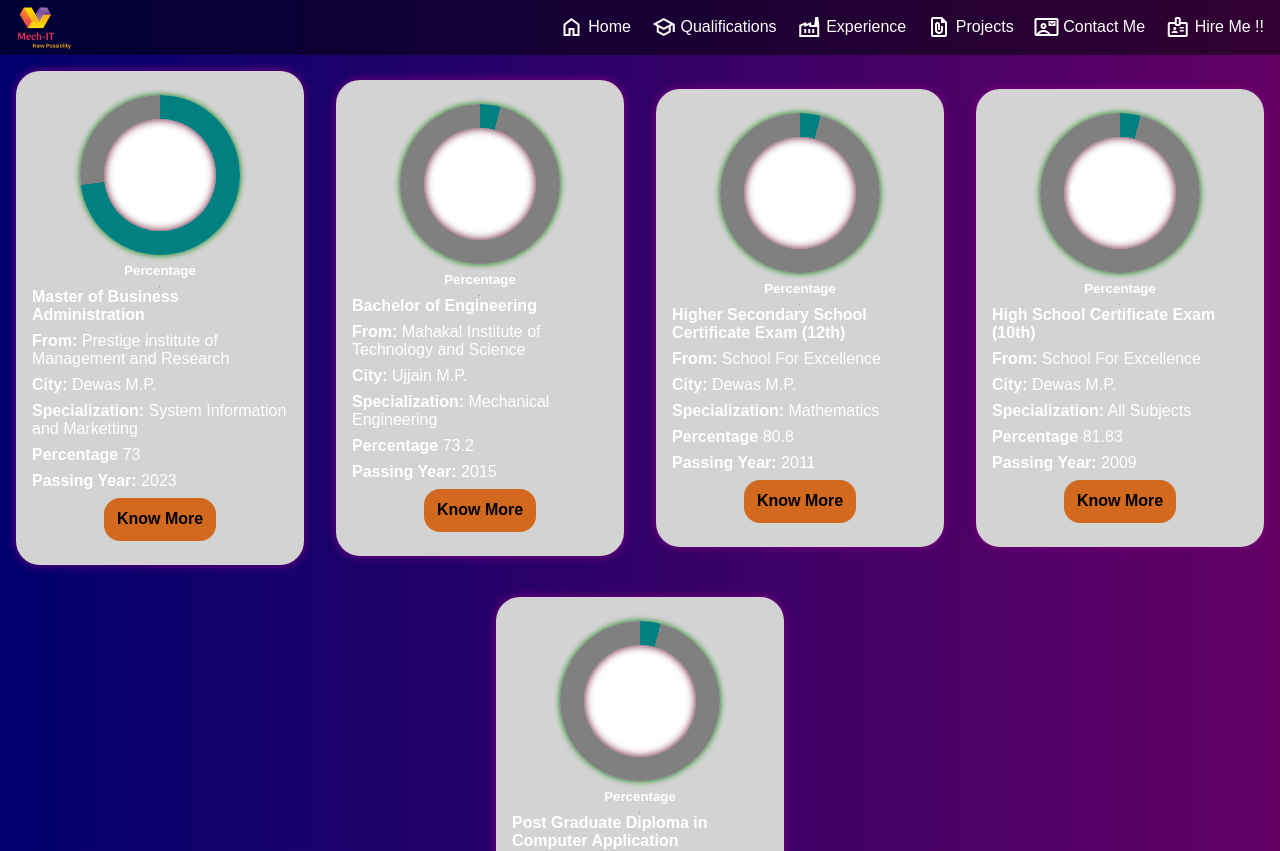
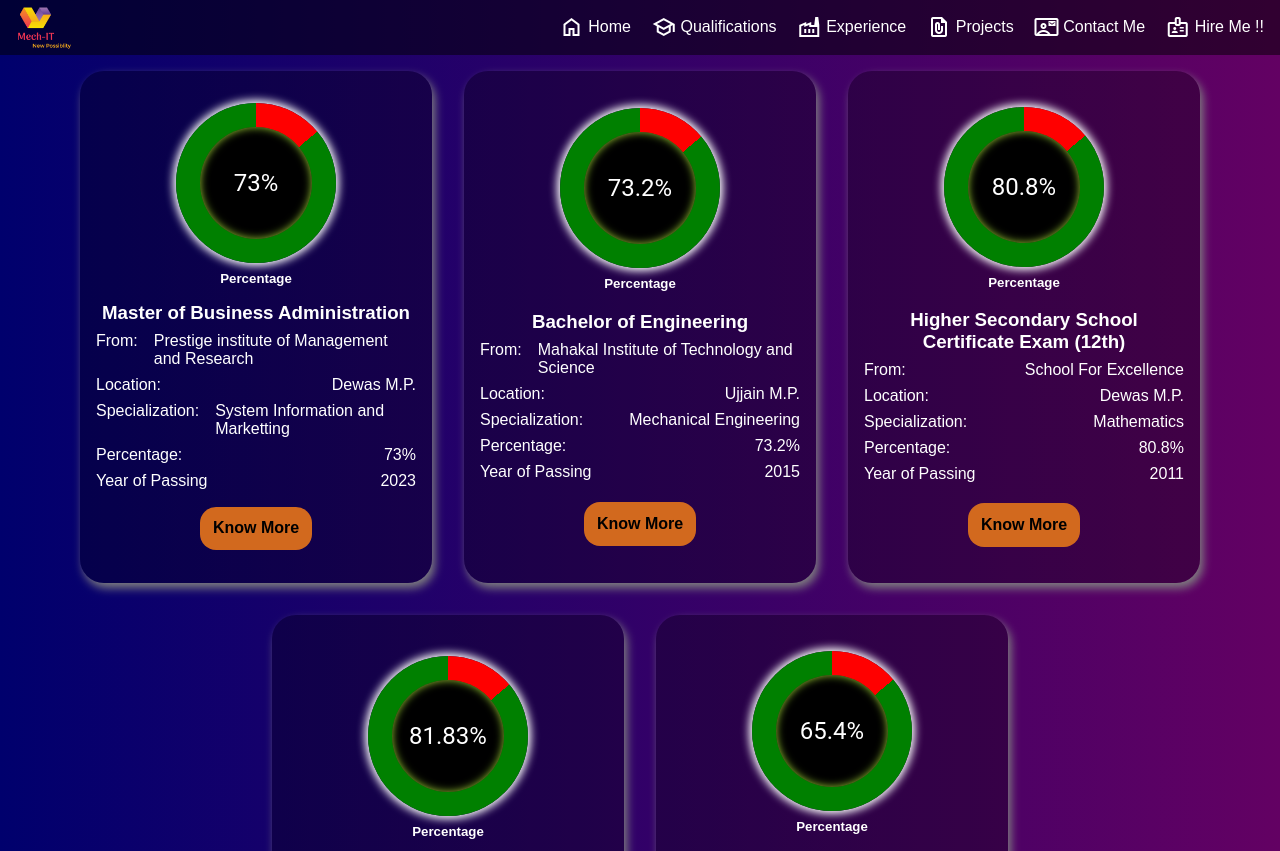
Before and after one commit to Sumitpanchal1993/mechit, a React (Create React App) app: page /qualification in a window 1280 px wide. Shown: the top 851 px of the page. Built offline with nearby package versions, Linux system fonts and the light colour scheme.

Commit message:
ui improved

```diff
--- a/package.json
+++ b/package.json
@@ -6,6 +6,7 @@
     "@testing-library/jest-dom": "^5.17.0",
     "@testing-library/react": "^13.4.0",
     "@testing-library/user-event": "^13.5.0",
+    "bootstrap": "^5.3.2",
     "react": "^18.2.0",
     "react-dom": "^18.2.0",
     "react-router-dom": "^6.14.2",
--- a/src/Assly/Experience.jsx
+++ b/src/Assly/Experience.jsx
@@ -1,10 +1,13 @@
 import React from 'react'
+import ExperienceCard from '../Components/ExperienceCard'
+
 
 function Experience() {
   return (
-    <div>
-      my Experience
-    </div>
+    <>
+    <ExperienceCard/>
+
+    </>
   )
 }
 
--- a/src/Assly/Qualification.jsx
+++ b/src/Assly/Qualification.jsx
@@ -19,7 +19,7 @@ function Qualification() {
 
 
   return (
-    <div style={{ display: 'flex', alignItems: 'center', justifyContent: 'center', height: '100vh', flexWrap: 'wrap' }}>
+    <div style={{ display: 'flex', alignItems: 'center', justifyContent: 'center', flexWrap: 'wrap' }}>
       {edu_data.map((item, index) => {
         return (
           <Educard key={index} title={item.tilte} school={item.school} city={item.city} splz={item.splz} percent={item.percent} year={item.year} />
--- a/src/Components/Educard.css
+++ b/src/Components/Educard.css
@@ -1,6 +1,6 @@
 .edu_base {
-    width: 18rem;
-    min-height: 25rem;
+    width: 22rem;
+    height: 32rem;
     padding: 1rem;
     display: flex;
     align-items: center;
@@ -8,9 +8,9 @@
     flex-direction: column;
     border-radius: 1.5rem;
     box-sizing: border-box;
-    box-shadow: 0 0 10px purple;
+    box-shadow: 3px 5px 10px grey;
     margin: 1rem;
-    background: lightgray;
+    background: rgba(0, 0, 0, 0.3)
 }
 
 .progress {
@@ -25,21 +25,19 @@
 .prog_OD {
     width: 10rem;
     height: 10rem;
-    /* background: green; */
     border-radius: 50%;
     display: flex;
     align-items: center;
     justify-content: center;
-    box-shadow: 0 0 6px green;
-    background: conic-gradient(Teal 15deg, grey 0deg);
+    box-shadow: 0 0 8px 3px white;
+    background: conic-gradient(red 50deg, green 0deg);
 }
 
 .prog_ID {
     width: 7rem;
     height: 7rem;
-    background: white;
-    box-shadow: 0 0 8px rgb(95, 7, 41) inset;
-    /* position: absolute; */
+    background: black;
+    box-shadow: 0 0 8px yellowgreen inset;
     border-radius: 50%;
     display: flex;
     align-items: center;
@@ -49,15 +47,18 @@
 .prog_data {
     z-index: 10;
     position: absolute;
-    font-size: 2rem;
+    font-size: 1.5rem;
     font-family: roboto;
 }
 
-.edu_class {
+.course_name {
+    text-align: center;
+}
+
+.name_detail{
     display: flex;
-    align-items: center;
     justify-content: space-between;
-    gap: 0.5rem;
+    gap: 1rem;
 }
 
 .edu_detail {
--- a/src/Components/Educard.jsx
+++ b/src/Components/Educard.jsx
@@ -1,46 +1,61 @@
-import React, { useEffect } from 'react'
-import './Educard.css'
-
+import React, { useEffect } from "react";
+import "./Educard.css";
 
 function Educard(props) {
-    useEffect(() => {
-        let progOD = document.querySelector('.prog_OD');
-        let progVal = document.querySelector('.prog_data');
-        let progStart = 0.0;
-        let progEnd = 73;
-        let progSpeed = 50;
-        let progress = setInterval(() => {
-            progStart++;
-            if (progStart == progEnd) {
-                clearInterval(progress)
-            }
-            (progVal.textContent = progStart + '%')
-            progOD.style.background = `conic-gradient(teal ${(360 / 100 * progStart)}deg, grey 0deg) `
-
-        }, progSpeed)
-    })
-
+//   useEffect(() => {
+//     let progOD = document.querySelector(".prog_OD");
+//     let progVal = document.querySelector(".prog_data");
+//     let progStart = 0.0;
+//     let progEnd = 80;
+//     let progSpeed = 50;
+//     let progress = setInterval(() => {
+//       progStart++;
+//       if (progStart == progEnd) {
+//         clearInterval(progress);
+//       }
+//       progVal.textContent = progStart + "%";
+//       progOD.style.background = `conic-gradient(red ${
+//         (360 / 100) * progStart
+//       }deg, green 0deg) `;
+//     }, progSpeed);
+//   });
 
   return (
     <>
-            <div className='edu_base'>
+      <div className="edu_base">
             <div className="progress">
-                    <div className='prog_OD'>
-                        <div className='prog_ID'>
-                            <div className='prog_data'>{props.percent}%</div>
-
+                <div className="prog_OD">
+                    <div className="prog_ID">
+                        <div className="prog_data">{props.percent}%</div>
                     </div>
                 </div>
                 <h5>Percentage</h5>
             </div>
-                <hr />
+
             <div className="edu_detail">
-                    <div className='edu_class'><h4>{props.title}</h4></div>
-                    <div><p><b>From:</b> {props.school}</p></div>
-                    <div><p><b>City: </b>{props.city}</p></div>
-                    <div><p><b>Specialization:</b> {props.splz}</p></div>
-                    <div><p><b>Percentage</b> {props.percent}</p></div>
-                    <div><p><b>Passing Year:</b> {props.year}</p></div>
+                <div className="course_name">
+                    <h3>{props.title}</h3>
+                </div>
+                <div className="name_detail">
+                    <p>From:</p>
+                    <p>{props.school}</p>
+                </div>
+                <div className="name_detail">
+                    <p>Location:</p>
+                    <p>{props.city}</p>
+                </div>
+                <div className="name_detail">
+                    <p>Specialization:</p>
+                    <p>{props.splz}</p>
+                </div>
+                <div className="name_detail">
+                    <p>Percentage:</p>
+                    <p>{props.percent}%</p>
+                </div>
+                <div className="name_detail">
+                    <p>Year of Passing</p>
+                    <p>{props.year}</p>
+                </div>
 
             </div>
             <div>
@@ -48,10 +63,7 @@ function Educard(props) {
             </div>
       </div>
     </>
-    )
+  );
 }
 
-
-
-
-export default Educard
+export default Educard;
--- /dev/null
+++ b/src/Components/ExperienceCard.jsx
@@ -0,0 +1,14 @@
+import React from 'react'
+
+function ExperienceCard() {
+  return (
+    <>
+    <div className="title">
+        Sumit
+    </div>
+
+    </>
+  )
+}
+
+export default ExperienceCard
```
Also changed, not shown: 1 other file (tests, documents, lock files or other folders). Lines whose indentation alone changed are shown as unchanged.
